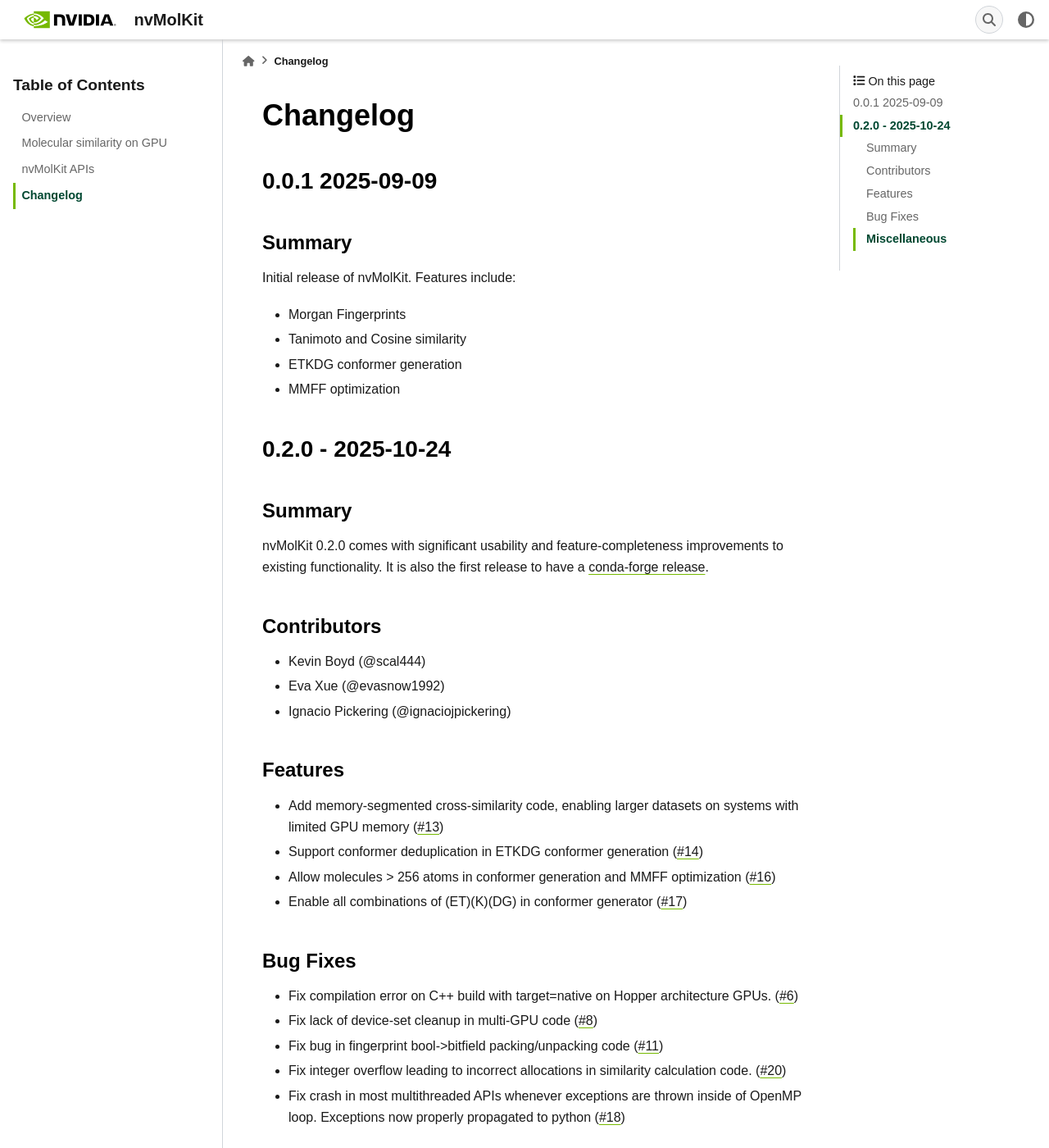
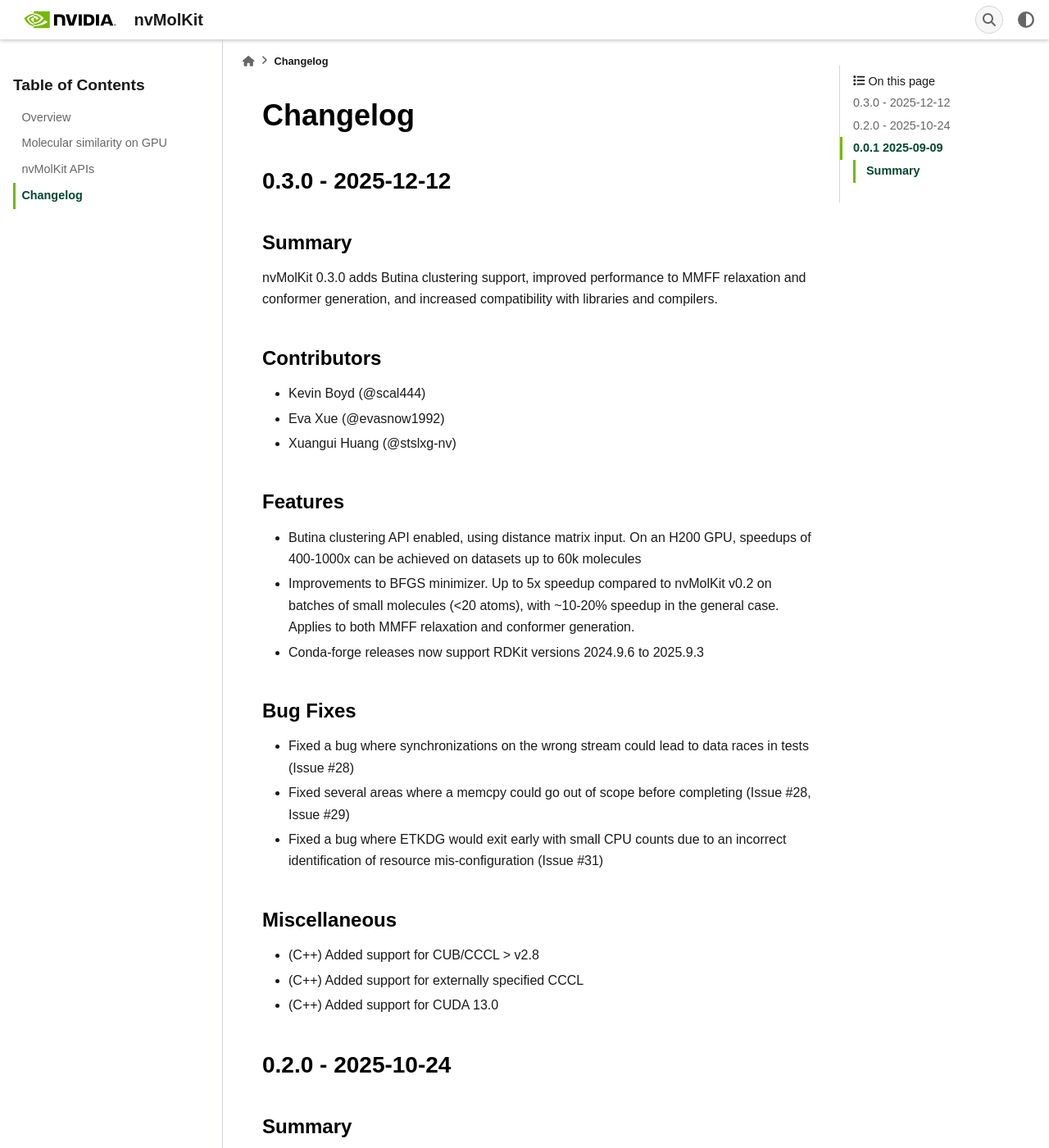
Before and after one commit to NVIDIA-Digital-Bio/nvMolKit, a Sphinx documentation site: the page built from docs/changelog.md, in a window 1280 px wide and 1400 px high. Shown: the whole window at 82% size. Built offline with Sphinx 7.4.7, drawn with Linux system fonts in a browser that asks for light colours; some web fonts are replaced; some of the changed text lies outside the part shown.

Commit message:
v0.3 docs

```diff
--- a/docs/changelog.md
+++ b/docs/changelog.md
@@ -1,14 +1,30 @@
 # Changelog
 
-## 0.0.1  2025-09-09
+## 0.3.0 - 2025-12-12
 
 ### Summary
 
-Initial release of nvMolKit. Features include:
-- Morgan Fingerprints
-- Tanimoto and Cosine similarity
-- ETKDG conformer generation
-- MMFF optimization
+nvMolKit 0.3.0 adds Butina clustering support, improved performance to MMFF relaxation and conformer generation, and increased compatibility with libraries and compilers.
+
+### Contributors
+- Kevin Boyd (@scal444)
+- Eva Xue (@evasnow1992)
+- Xuangui Huang (@stslxg-nv)
+
+### Features
+- Butina clustering API enabled, using distance matrix input. On an H200 GPU, speedups of 400-1000x can be achieved on datasets up to 60k molecules
+- Improvements to BFGS minimizer. Up to 5x speedup compared to nvMolKit v0.2 on batches of small molecules (<20 atoms), with ~10-20% speedup in the general case. Applies to both MMFF relaxation and conformer generation.
+- Conda-forge releases now support RDKit versions 2024.9.6 to 2025.9.3
+
+### Bug Fixes
+- Fixed a bug where synchronizations on the wrong stream could lead to data races in tests (Issue #28)
+- Fixed several areas where a memcpy could go out of scope before completing (Issue #28, Issue #29)
+- Fixed a bug where ETKDG would exit early with small CPU counts due to an incorrect identification of resource mis-configuration (Issue #31)
+
+### Miscellaneous
+- (C++) Added support for CUB/CCCL > v2.8
+- (C++) Added support for externally specified CCCL
+- (C++) Added support for CUDA 13.0
 
 ## 0.2.0 - 2025-10-24
 
@@ -37,3 +53,13 @@
 
 ### Miscellaneous
 - Removed unsupported Bulk Similarity APIs ([#12](https://github.com/NVIDIA-Digital-Bio/nvMolKit/pull/12))
+
+## 0.0.1  2025-09-09
+
+### Summary
+
+Initial release of nvMolKit. Features include:
+- Morgan Fingerprints
+- Tanimoto and Cosine similarity
+- ETKDG conformer generation
+- MMFF optimization
--- a/docs/index.rst
+++ b/docs/index.rst
@@ -79,7 +79,7 @@
 Conda is the recommended way to install nvMolKit, in line with RDKit's recommended installation practice. First, ensure
 you have a conda-based environment manager installed and activated, such as `Miniconda <https://docs.conda.io/en/latest/miniconda.html>`_ or `Miniforge <https://conda-forge.org/download/>`_.
 
-nvMolKit v0.2.0 supports RDKit 2024.09.6 and 2025.03.1.
+nvMolKit v0.3.0 supports RDKit 2024.09.6 through 2025.09.3.
 
 To install with conda, run::
 
@@ -117,6 +117,7 @@
     * Batch optimization of multiple molecules and conformers
     * Supports multiple GPUs
 
+* **Butina clustering**: GPU-accelerated clustering from a distance matrix via the Taylor-Butina method
 
 .. _async-results:
 
```
Also changed, not shown: docs/api/nvmolkit.rst (+9 -0 lines).
